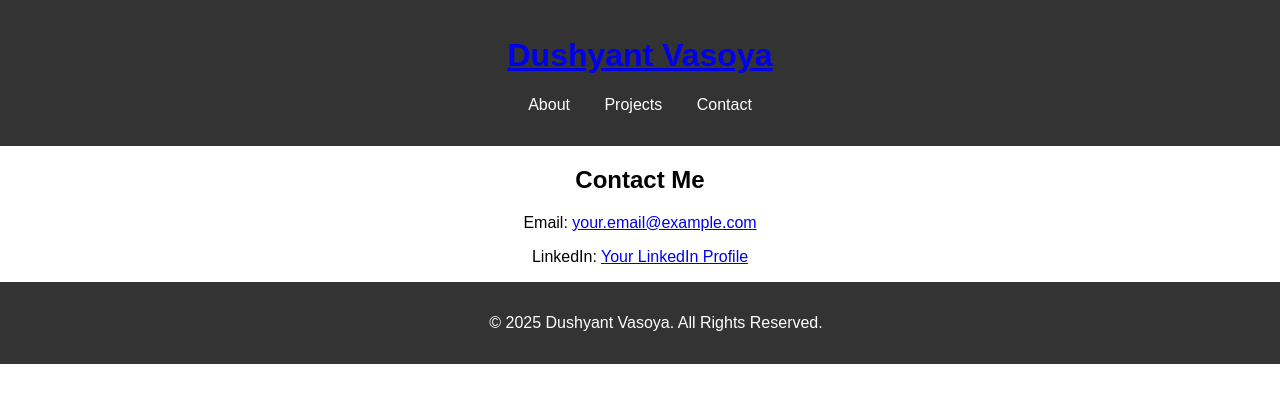
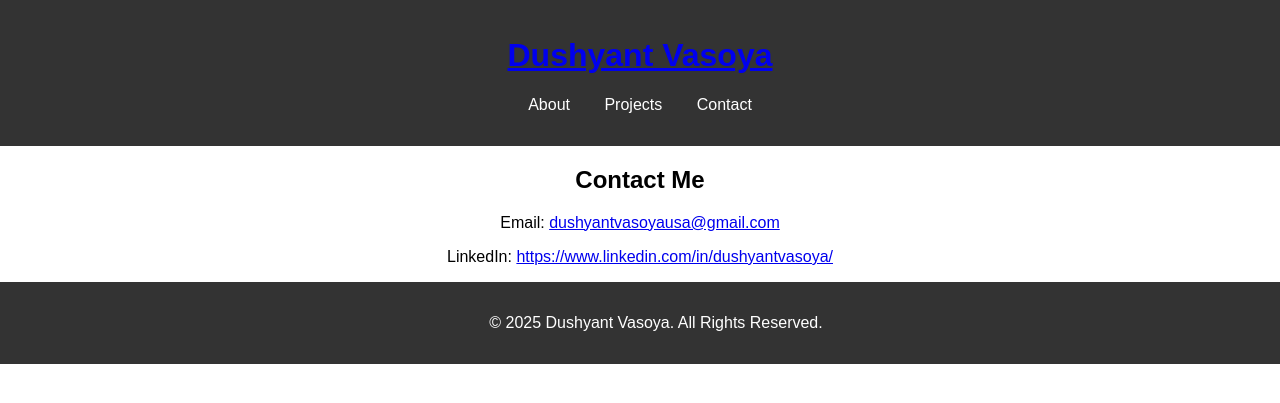
Before and after one commit to DushyantVasoyaUsa/DushyantVasoyaUsa.github.io, a Jekyll site: the page contact.html, which Jekyll copies as it is, in a window 1280 px wide. Shown: the top 403 px of the page. Built offline with Jekyll 4.4.1, drawn with Linux system fonts in a browser that asks for light colours.

Commit message:
Update contact.html
Updated display for contact number and linked in profile

```diff
--- a/contact.html
+++ b/contact.html
@@ -19,8 +19,8 @@
     </header>
     <main>
         <h2>Contact Me</h2>
-        <p>Email: <a href="mailto:dushyantvasoyausa@gmail.com">your.email@example.com</a></p>
-        <p>LinkedIn: <a href="https://www.linkedin.com/in/dushyantvasoya/ " target="_blank">Your LinkedIn Profile</a></p>
+        <p>Email: <a href="mailto:dushyantvasoyausa@gmail.com">dushyantvasoyausa@gmail.com</a></p>
+        <p>LinkedIn: <a href="https://www.linkedin.com/in/dushyantvasoya/ " target="_blank">https://www.linkedin.com/in/dushyantvasoya/</a></p>
     </main>
     <footer>
         <p>&copy; 2025 Dushyant Vasoya. All Rights Reserved.</p>
```
